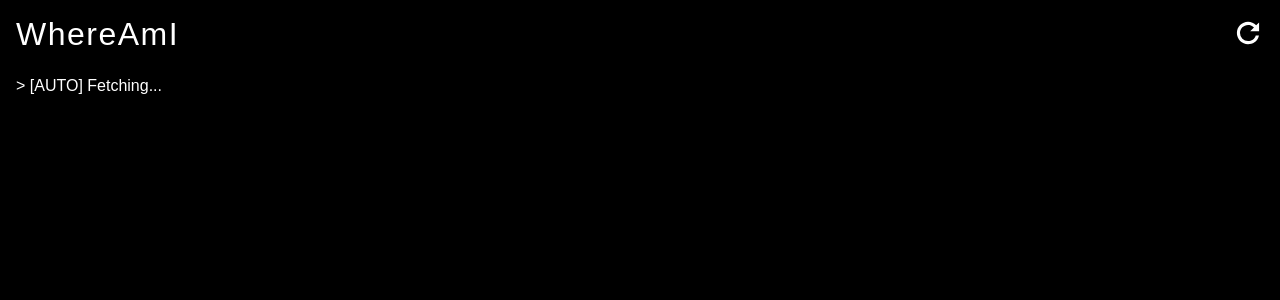
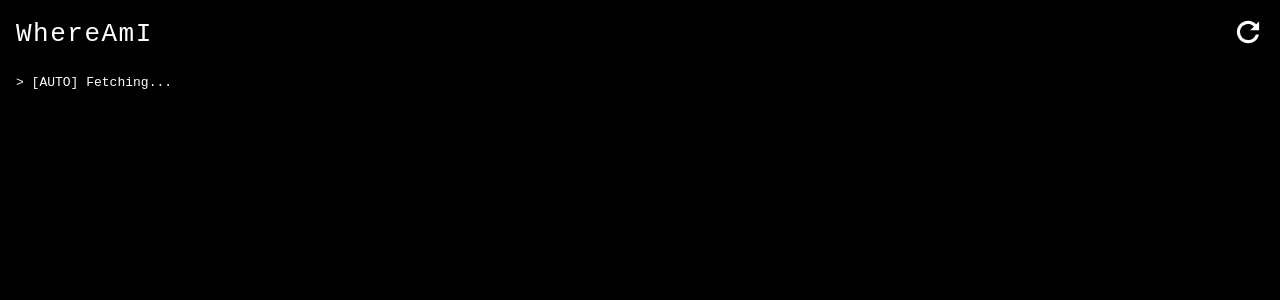
Before and after one commit to M9J/whereami, a React (Create React App) app: page / in a window 1280 px wide. Shown: the top 300 px of the page. Built offline with nearby package versions, Linux system fonts and the light colour scheme; no server answers.

Commit message:
misc. fixes

```diff
--- a/src/App.css
+++ b/src/App.css
@@ -21,7 +21,6 @@ html {
   left: 0;
   width: 100%;
   height: 100%;
-  font-family: monospace;
 }
 
 body,
@@ -31,4 +30,5 @@ body,
   flex-direction: column;
   background: #000000;
   color: #ffffff;
+  font-family: monospace;
 }
```
